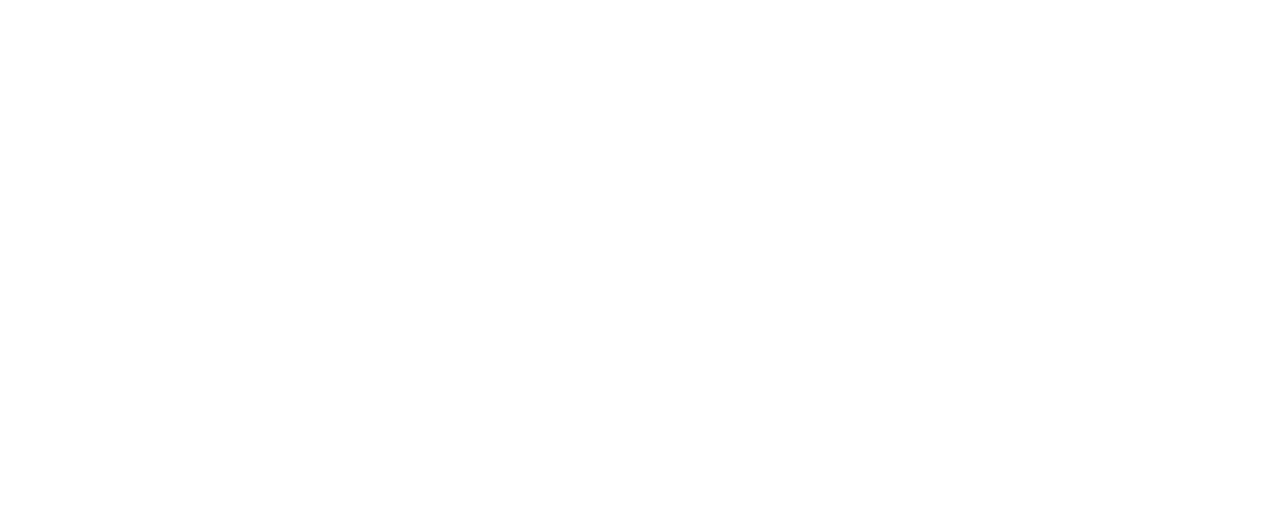
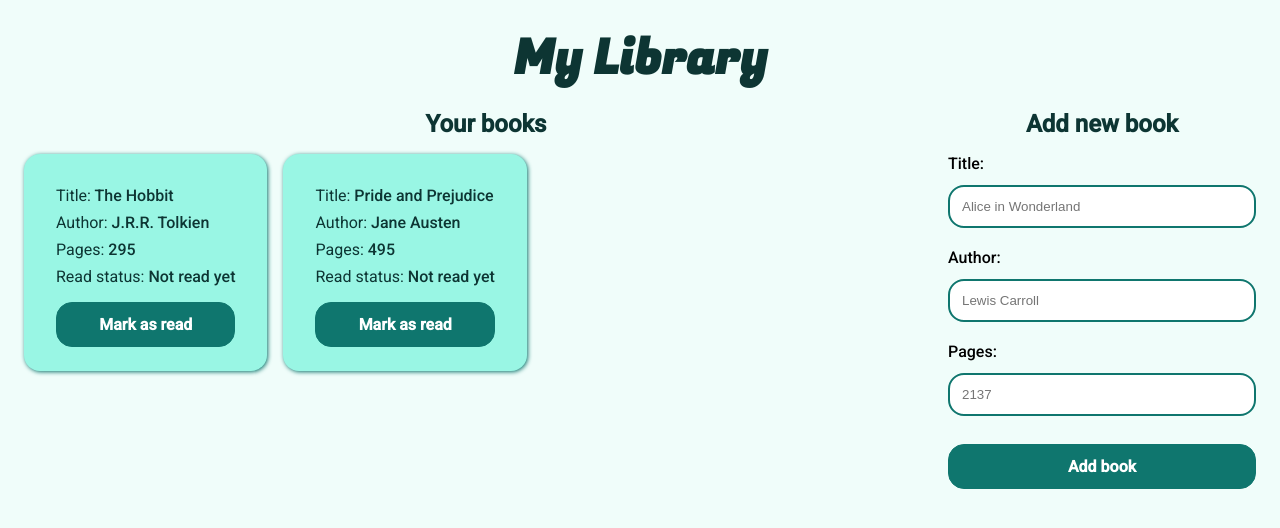
Before and after one commit to franius8/library, a plain HTML site: page index.html in a window 1280 px wide. Drawn offline with Linux system fonts and the light colour scheme.

Commit message:
Add basic site layout and scripting

```diff
--- a/index.html
+++ b/index.html
@@ -4,11 +4,41 @@
     <meta charset="UTF-8">
     <meta http-equiv="X-UA-Compatible" content="IE=edge">
     <meta name="viewport" content="width=device-width, initial-scale=1.0">
+    <link rel="preconnect" href="https://fonts.googleapis.com">
+    <link rel="preconnect" href="https://fonts.gstatic.com" crossorigin>
+    <link href="https://fonts.googleapis.com/css2?family=Fugaz+One&family=Roboto:wght@500&display=swap" rel="stylesheet">
+    <link rel="stylesheet" href="https://fonts.googleapis.com/css?family=Roboto">
     <link rel="stylesheet" href="style.css">
     <script src="script.js" defer></script>
     <title>Library</title>
 </head>
 <body>
+    <h1>My Library</h1>
+    <div id="content">
+        <div id="books">
+            <h2>Your books</h2>
+            <div id="container">
 
+            </div>
+        </div>
+        <div id="form">
+            <h2>Add new book</h2>
+            <form>
+                <div class="formdiv">
+                    <label for="title">Title:</label>
+                    <input type="text" id="title" pattern="[A-Za-z]{2,64}" placeholder="Alice in Wonderland" required>
+                </div>
+                <div class="formdiv">
+                    <label for="author">Author:</label>
+                    <input type="text" id="author" pattern="[A-Za-z]{2,64}" placeholder="Lewis Carroll" required>
+                </div>
+                <div class="formdiv">
+                    <label for="pages">Pages:</label>
+                    <input type="number" id="pages" placeholder="2137" required>
+                </div>
+                <button type="submit" id="addbutton">Add book</button>
+            </form>
+        </div>
+    </div>
 </body>
 </html>
--- a/script.js
+++ b/script.js
@@ -0,0 +1,69 @@
+const container = document.getElementById('container');
+const readButtonAry = [];
+
+let myLibrary = [];
+
+class Book {
+    constructor(name, author, pages, isRead) {
+        this.name = name;
+        this.author = author;
+        this.pages = pages;
+        this.isRead = isRead;
+
+    }
+    toggleReadStatus() {
+        this.isRead = 'Already read';
+    }
+}
+
+document.addEventListener('click', function(e) {
+    if (e.target && e.target.className == 'readbutton') {
+        toggleReadStatus(e.target.getAttribute('bookIndex'))
+    }
+});
+
+function addToLibrary(Book) {
+    myLibrary.push(Book);
+}
+
+function addReadButton(element, index) {
+    const readButton = document.createElement('button');
+    readButton.classList.add('readbutton');
+    readButton.textContent = 'Mark as read';
+    readButton.setAttribute('bookIndex', index);
+    element.appendChild(readButton);
+}
+
+function toggleReadStatus(index) {
+    myLibrary[index].isRead = 'Not read yet' ? 'Already read' : 'aaa';
+    container.innerHTML = '';
+    displayLibrary(myLibrary);
+}
+
+function displayLibrary(library) {
+    library.forEach((book, index) => {
+        const bookCard = document.createElement('div');
+        const bookName = document.createElement('div');
+        const bookAuthor = document.createElement('div');
+        const bookPages = document.createElement('div');
+        const isRead = document.createElement('div');
+        bookCard.classList.add('bookcard');
+        bookCard.setAttribute('bookIndex', index);
+        bookName.innerHTML = `<span class="light">Title:</span> ${book.name}`;
+        bookAuthor.innerHTML = `<span class="light">Author:</span> ${book.author}`;
+        bookPages.innerHTML = `<span class="light">Pages:</span> ${book.pages}`;
+        isRead.innerHTML = `<span class="light">Read status:</span> ${book.isRead}`;
+        bookCard.appendChild(bookName);
+        bookCard.appendChild(bookAuthor);
+        bookCard.appendChild(bookPages);
+        bookCard.appendChild(isRead);
+        addReadButton(bookCard, index)
+        container.appendChild(bookCard);
+    });
+}
+
+const theHobbit = new Book('The Hobbit', 'J.R.R. Tolkien', '295', 'Not read yet');
+const prideAndPrejudice = new Book('Pride and Prejudice', 'Jane Austen', '495', 'Not read yet');
+addToLibrary(theHobbit);
+addToLibrary(prideAndPrejudice);
+displayLibrary(myLibrary);
--- a/style.css
+++ b/style.css
@@ -0,0 +1,90 @@
+:root {
+    --background-color: #f0fdfa;
+    --card-background-color: #99f6e4;
+    --border-color: #0f766e;
+    --hover-color: #0d3533;
+}
+
+body {
+    background-color: var(--background-color);
+    font-family: Roboto, Arial, Helvetica, sans-serif;
+    font-weight: 500;
+    padding: 1rem;
+}
+
+h1, h2 {
+    color: var(--hover-color);
+    text-align: center;
+    margin: 0;
+    margin-bottom: 1rem;
+}
+
+h1 {
+    font-family: 'Fugaz One', cursive;
+    font-size: 3rem;
+}
+
+#content {
+    display: grid;
+    grid-template: 1fr / 3fr 1fr;
+}
+
+#container {
+    display: flex;
+    flex-wrap: wrap;
+    gap: 1rem;
+}
+
+.bookcard {
+ background-color: var(--card-background-color);
+ padding: 2rem 2rem 1rem 2rem;
+ border-radius: 1rem;
+ box-shadow: 1px 1px 4px var(--border-color);
+ display: grid;
+ gap: 0.5rem;
+ color: var(--hover-color);
+}
+
+.light {
+    font-weight: 300;
+}
+
+.readbutton, #addbutton {
+    font-family: inherit;
+    font-size: inherit;
+    padding: 0.75rem 0;
+    margin: 0.5rem 0;
+    border-radius: 1rem;
+    background-color: var(--border-color);
+    border: 1px solid var(--border-color);
+    color: white;
+    font-weight: 700;
+}
+
+.readbutton:hover, #addbutton:hover {
+    background-color: var(--hover-color);
+    cursor: pointer;
+}
+
+form {
+    display: flex;
+    flex-direction: column;
+    gap: 1.25rem;
+}
+
+.formdiv {
+    display: flex;
+    flex-direction: column;
+    gap: 0.75rem;
+}
+
+.formdiv input {
+    padding: 0.75rem;
+    border-radius: 1rem;
+    border: 2px solid var(--border-color);
+}
+
+.formdiv input:focus {
+    outline: none !important;
+    box-shadow: 0 0 8px var(--hover-color);
+}
```
